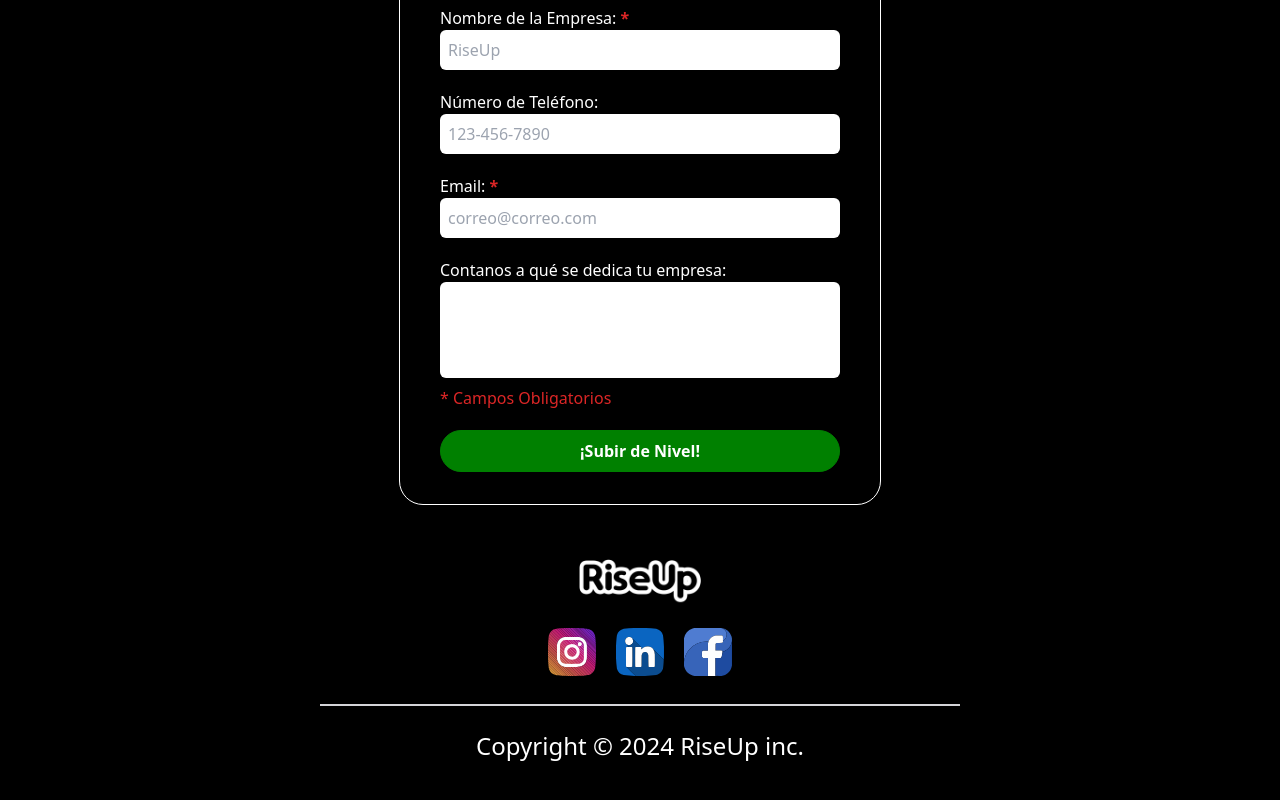
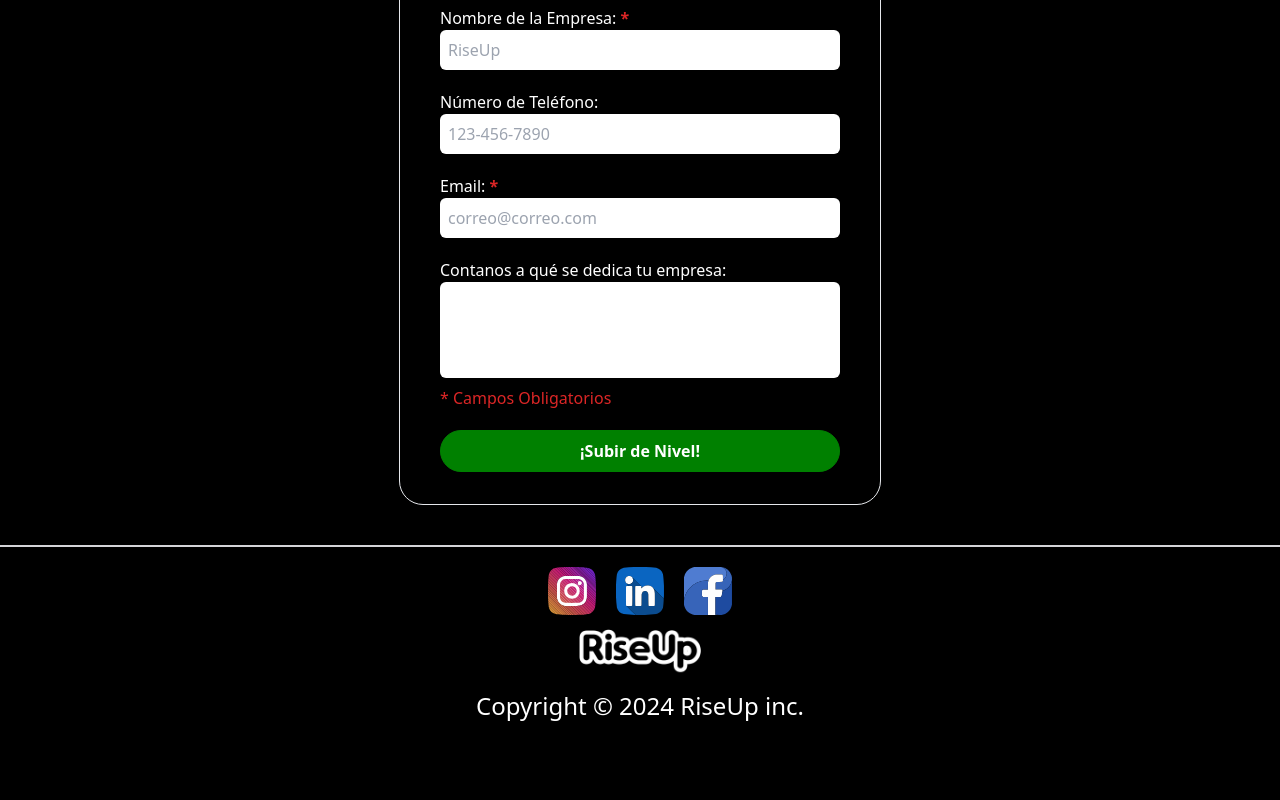
Before and after one commit to RiseUpGroup23/front-web, a React (Vite) app: page /enviar-correo in a window 1280 px wide. Shown: the part 426-1226 px from the top of the page. After the commit the page ends 1196 px from the top, so only its background shows below. Built offline with nearby package versions, Linux system fonts and the light colour scheme.

Commit message:
Listo pa

```diff
--- a/src/componentes/Nuevos/NavBar.jsx
+++ b/src/componentes/Nuevos/NavBar.jsx
@@ -4,8 +4,8 @@ import { useState, useEffect } from "react";
 import { MdOutlineMenu } from "react-icons/md";
 import { IoIosCloseCircleOutline } from "react-icons/io";
 import { IoHomeOutline } from "react-icons/io5";
-import { RiContactsBookUploadLine } from "react-icons/ri";
-import { MdGroups } from "react-icons/md";
+// import { RiContactsBookUploadLine } from "react-icons/ri";
+// import { MdGroups } from "react-icons/md";
 
 import './style.css';
 
@@ -55,7 +55,7 @@ export default function NavBar() {
       <div className={`md:flex md:items-center gap-10 ${menuVisible ? 'md:flex fixed inset-y-0 right-0 bg-black bg-opacity-60 z-50 text-right' : 'hidden'}`}>
         {isSmallScreen && (
           <button
-            className="text-red-700 text-3xl cursor-pointer justify-center flex mt-2"
+            className="text-red-700 text-3xl cursor-pointer flex mt-2 justify-center"
             onClick={toggleMenu}
           >
             <IoIosCloseCircleOutline />
@@ -68,9 +68,9 @@ export default function NavBar() {
               {isSmallScreen ? (
                 <a
                   href="#quienesSomos"
-                  className="text-white text-2xl"
+                  className="text-white text-1xl"
                 >
-                  <MdGroups />
+                  ¿Quiénes Somos?
                 </a>
               ) : (
                 <Link
@@ -84,9 +84,9 @@ export default function NavBar() {
               {isSmallScreen ? (
                 <Link
                   to="/enviar-correo"
-                  className="text-white text-2xl mt-3"
+                  className="text-white text-1xl mt-3"
                 >
-                  <RiContactsBookUploadLine />
+                  Contacto
                 </Link>
               ) : (
                 <a
--- a/src/componentes/Views/FormularioContacto.jsx
+++ b/src/componentes/Views/FormularioContacto.jsx
@@ -53,8 +53,6 @@ export default function FormularioContacto() {
 
         if (Object.keys(newErrors).length === 0) {
             try {
-                // console.log(formData);
-                // Hay que ver este error
                 const response = await fetch('https://backriseup-production.up.railway.app/enviar-correo', {
                     method: 'POST',
                     headers: {
@@ -62,9 +60,8 @@ export default function FormularioContacto() {
                     },
                     body: JSON.stringify(formData),
                 });
-                // console.log(response);
                 if (response.ok) {
-                    console.log('Correo enviado con éxito');
+                    console.log('Correo enviado con correctamente');
                     setMensaje('Correo enviado correctamente');
                     setFormData({
                         nombre: '',
@@ -86,7 +83,7 @@ export default function FormularioContacto() {
 
     setTimeout(() => {
         setMensaje('')
-    }, 2000)
+    }, 5000)
 
     return (
         <div className="flex flex-col items-center mt-5">
@@ -96,10 +93,10 @@ export default function FormularioContacto() {
             <div className="justify-center text-white text-center text-1xl mt-6 md:text-2xl lg:text-2xl font-medium">
                 Contanos sobre tu proyecto, para <br /> poder brindarte el mejor <br /> asesoramiento
             </div>
-            <form className="rounded-3xl mt-6 border border-white px-10 py-8 text-white " onSubmit={handleSubmit}>
+            <form className="rounded-3xl mt-6 border  px-10 py-8 text-white " onSubmit={handleSubmit}>
                 <div className="flex flex-col">
                     {mensaje && (
-                        <div className={`bg-${mensaje.includes('correctamente') ? 'green' : 'red'}-600 mb-3 py-2 rounded-2xl text-center`}>
+                        <div className='mensaje'>
                             {mensaje}
                         </div>
                     )}
@@ -175,16 +172,16 @@ export default function FormularioContacto() {
                     </button>
                 </div>
             </form>
-            <div>
-                <img src="LogoRiseUp/Logo.png" className="w-[100px] lg:w-[150px] mt-10" />
-            </div>
-            <div className="flex w-full lg:w-[220px] gap-4 sm:gap-5 px-2 sm:px-5 my-2 justify-center">
+            <div className="bg-zinc-300 w-[100%] h-0.5 mt-10" />
+            <div className="flex w-full lg:w-[220px] gap-4 sm:gap-5 px-2 sm:px-5 md:mt-5 mt-4 justify-center">
                 <img src="Iconos/Instagram.svg" className="w-10 h-10 lg:w-12 lg:h-12 cursor-pointer" />
                 <img src="Iconos/LinkedIn.svg" className="w-10 h-10 lg:w-12 lg:h-12 cursor-pointer" />
                 <img src="Iconos/Facebook.svg" className="w-10 h-10 lg:w-12 lg:h-12 cursor-pointer" />
             </div>
-            <div className="bg-zinc-300 w-[50%] h-0.5 mt-5" />
-            <div className="mt-6 text-white text-xl sm:text-2xl lg:text-2xl font-light">
+            <div>
+                <img src="LogoRiseUp/Logo.png" className="w-[100px] lg:w-[150px]" />
+            </div>
+            <div className="text-white text-xl sm:text-2xl lg:text-2xl font-light">
                 Copyright © 2024 RiseUp inc.
             </div>
         </div>
--- a/src/componentes/Views/enviar.css
+++ b/src/componentes/Views/enviar.css
@@ -41,3 +41,15 @@ button {
 #fifth:hover {
     border: 1px solid rgba(255, 255, 255, 1);
 }
+
+.mensaje {
+    color: white;
+    margin-bottom: 5px;
+    padding-top: 5px;
+    padding-bottom: 5px;
+    border-radius: 15px;
+    background-color: green;
+    font-size: 15px;
+    font-weight: bold;
+    text-align: center;
+}
```
